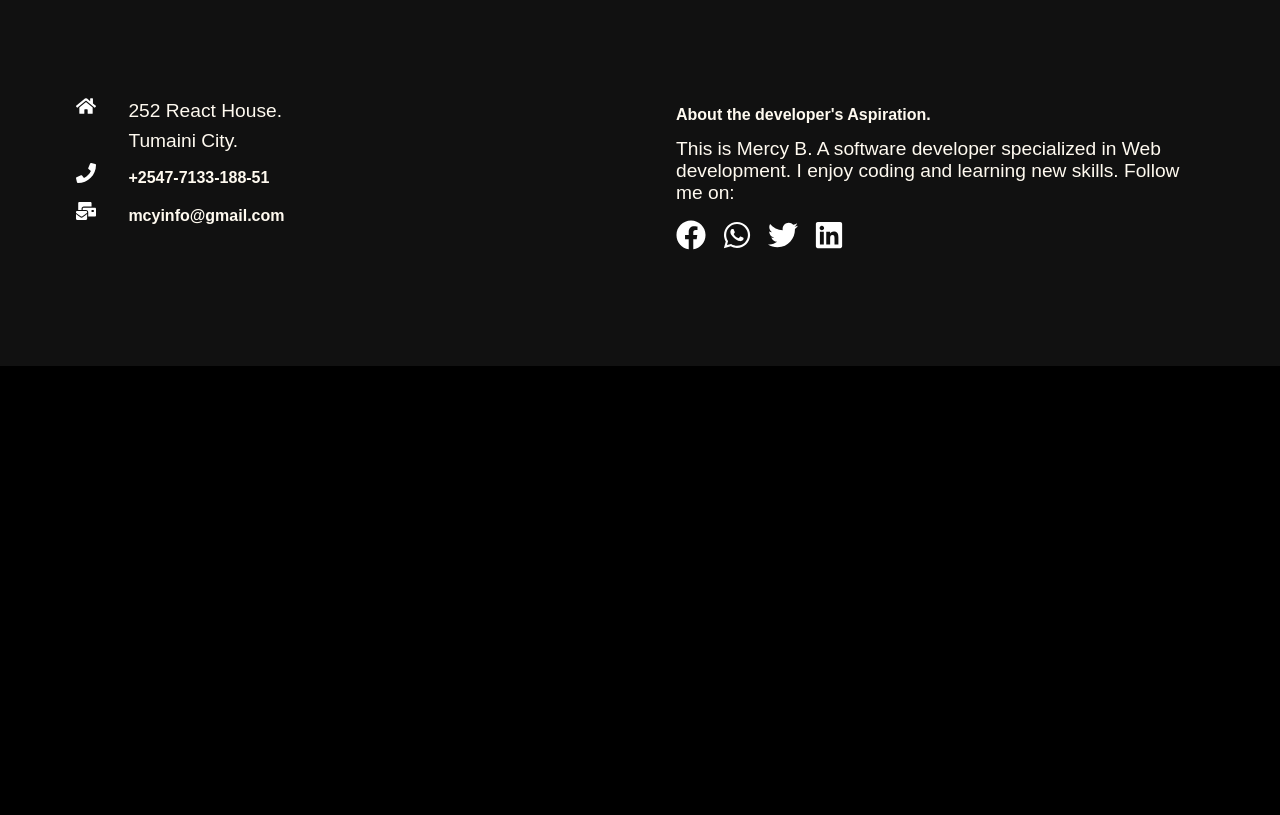
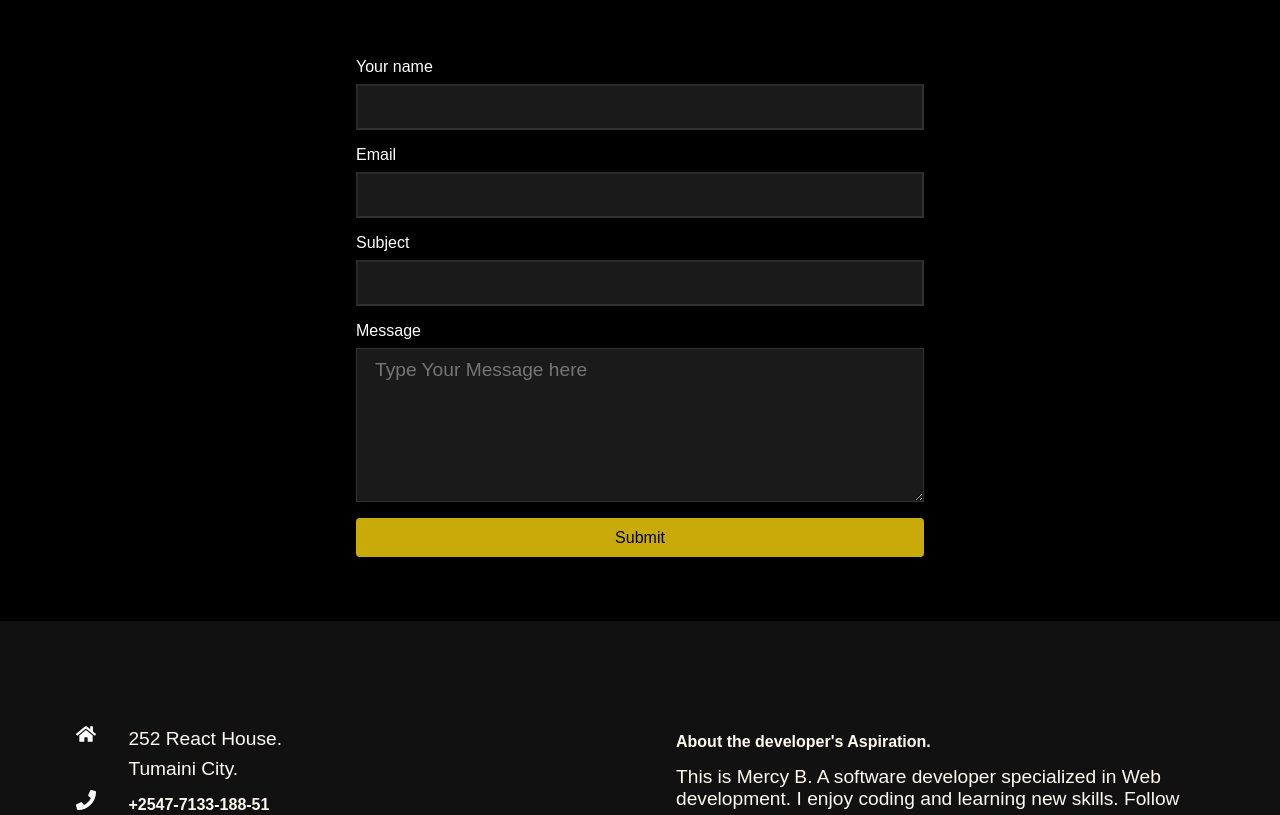
Before and after one commit to Barasa-Mercyline/my-portfolio, a React (Vite) app: page /contact in a window 1280 px wide. Shown: the part 486-1301 px from the top of the page. Before the commit the page ends 852 px from the top, so only its background shows below. Built offline with nearby package versions, Linux system fonts and the light colour scheme; a web font is replaced by a local one.

Commit message:
contact form component

```diff
--- /dev/null
+++ b/src/components/Form.jsx
@@ -0,0 +1,21 @@
+import "./FormStyles.css"
+
+import React from 'react'
+
+const Form = () => {
+  return (
+    <div className="form">
+        <label htmlFor="">Your name</label>
+        <input type="text" />
+        <label htmlFor="">Email</label>
+        <input type="text" />
+        <label htmlFor="">Subject</label>
+        <input type="text" />
+        <label htmlFor="">Message</label>
+        <textarea rows="6" placeholder="Type Your Message here"></textarea>
+        <button className="btn">Submit</button>
+    </div>
+  )
+}
+
+export default Form
--- /dev/null
+++ b/src/components/FormStyles.css
@@ -0,0 +1,19 @@
+label{
+    color: #fff;
+    margin-bottom: 0.5rem;
+}
+.form{
+    display: flex;
+    margin: auto;
+    flex-direction: column;
+    padding: 4rem 1rem;
+    max-width: 600px;
+}
+.form input, .form textarea{
+    margin-bottom: 1rem;
+    padding: 10px 18px;
+    background-color: rgba(255, 255, 255, 0.1);
+    border-color:  rgba(255, 255, 255, 0.1);
+    font-size: 1.2rem;
+    color: #f4f4f4;
+}
--- a/src/components/Hero.jsx
+++ b/src/components/Hero.jsx
@@ -18,7 +18,6 @@
             PROJECTS
           </Link>
           </button>
-
           <button>
           <Link to="/contact" >
             CONTACT
--- a/src/components/HeroStyles.css
+++ b/src/components/HeroStyles.css
@@ -31,6 +31,7 @@
     left: 50%;
     transform: translate(-50%, -50%);
    text-align: center;
+   align-items: center;
 }
 .hero .content h1{
     padding: (0.6rem 0 1.5rem);
@@ -42,9 +43,10 @@
     text-transform: uppercase;
 }
 .content .button{
-   margin: 1rem auto;
+   margin: 1rem 6rem;
    display: flex;
    gap: 10px;
+   align-items: center;
 }
 
 @media screen and (max-width: 640px) {
--- a/src/routes/Contact.jsx
+++ b/src/routes/Contact.jsx
@@ -2,12 +2,14 @@
 import Navbar from '../components/Navbar'
 import Footer from '../components/Footer'
 import HeroImg from '../components/HeroImg'
+import Form from '../components/Form'
 
 const Contact = () => {
   return (
     <div>
       <Navbar />
       <HeroImg heading="CONTACT." text="Let's have a chat"/>
+      <Form/>
       <Footer/>
       </div>
   )
--- a/src/routes/Home.jsx
+++ b/src/routes/Home.jsx
@@ -2,13 +2,14 @@
 import Navbar from '../components/Navbar'
 import Hero from '../components/Hero';
 import Footer from '../components/Footer';
-
+import Work from '../components/Work'
 
 const Home = () => {
   return (
     <div>
         <Navbar />
         <Hero/>
+        <Work />
         <Footer/>
 
    </div>
```
